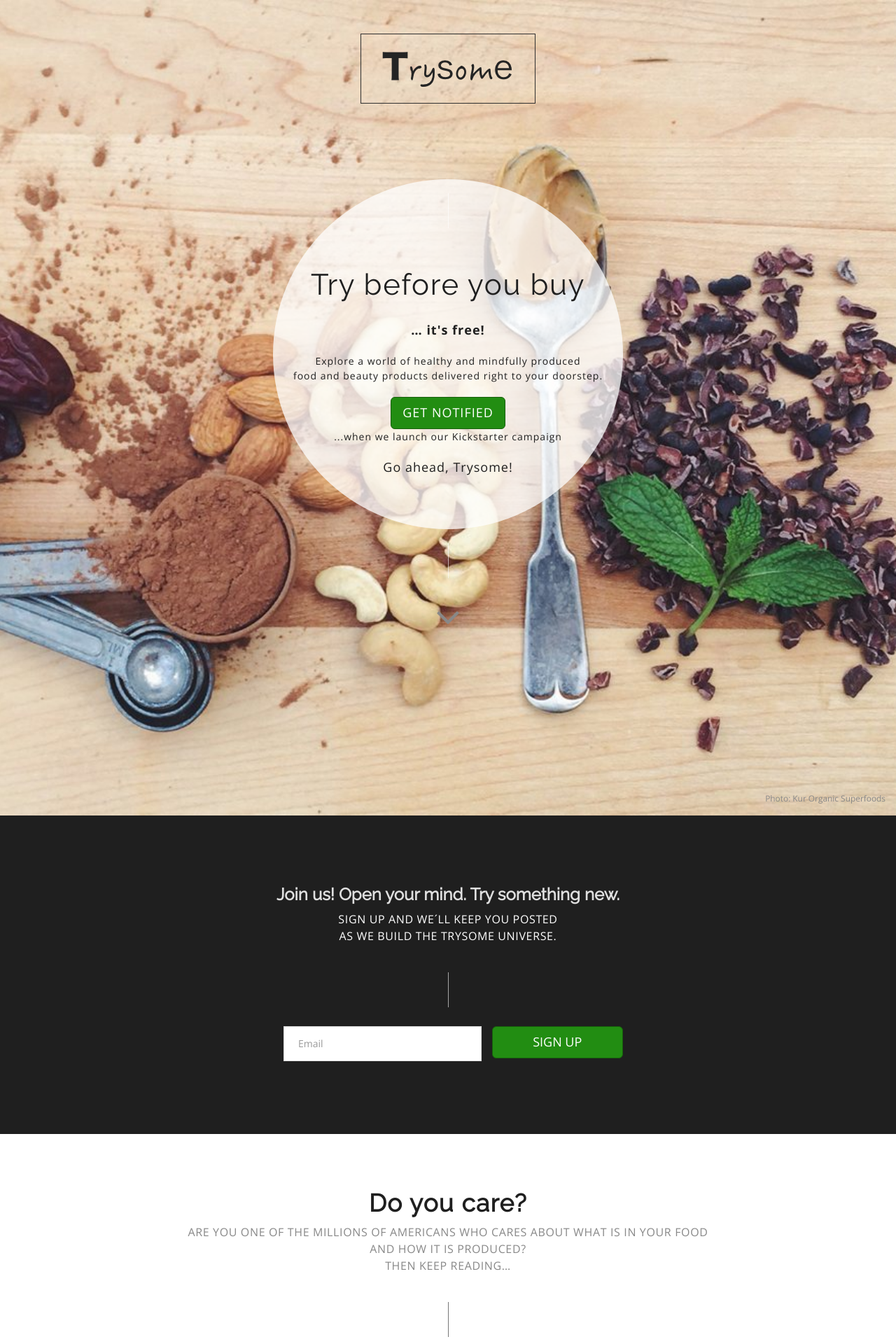
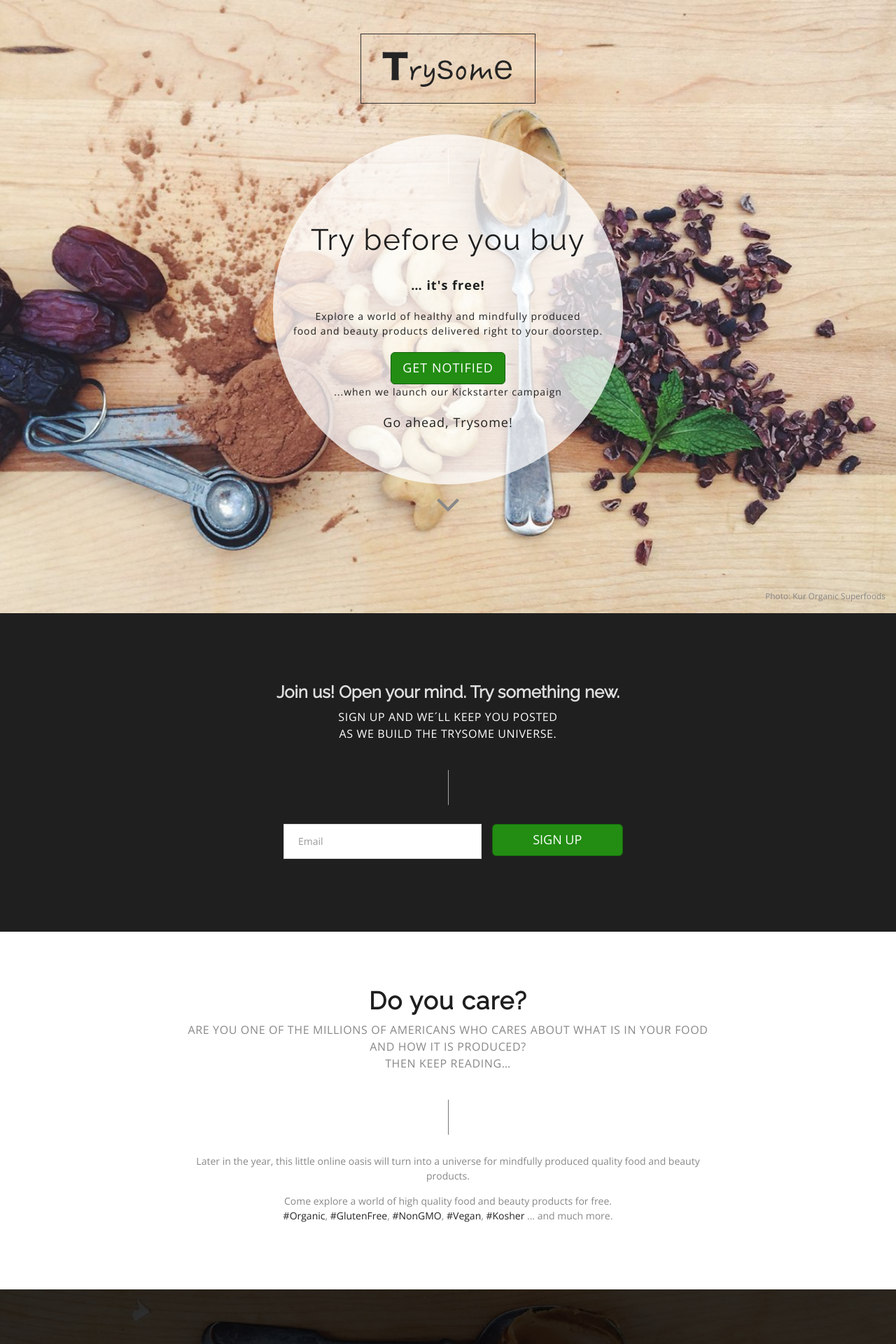
Before and after one commit to re-cph/trysome-www, a Jekyll site: the page built from index.html, in a window 1280 px wide. Shown: the top 1920 px of the page at 70% size. Built offline with Jekyll 4.4.1, drawn with Linux system fonts in a browser that asks for light colours; comment, search, counter and statistics services are not loaded.

Commit message:
Fix weird laytouting

```diff
--- a/_sass/_site.sass
+++ b/_sass/_site.sass
@@ -41,7 +41,11 @@
   //   background: yellow
   padding: 35% 0 15% 0
   @include media-min($screen-sm-min)
-    padding: 20% 0
+    padding: 18% 0 15%
+  // @include media-min($screen-md-min)
+  //   padding: 15% 0
+  @include media-min($screen-lg-min)
+    padding: 15% 0 10%
 
   .round-thing
     width: 500px
--- a/index.html
+++ b/index.html
@@ -36,7 +36,6 @@
 
             </div>
             <div class="col-md-12">
-              <div class="liner"></div>
               <div class="text-center"><i class="fa fa-angle-down fa-4x"></i></div>
             </div>
 
```
